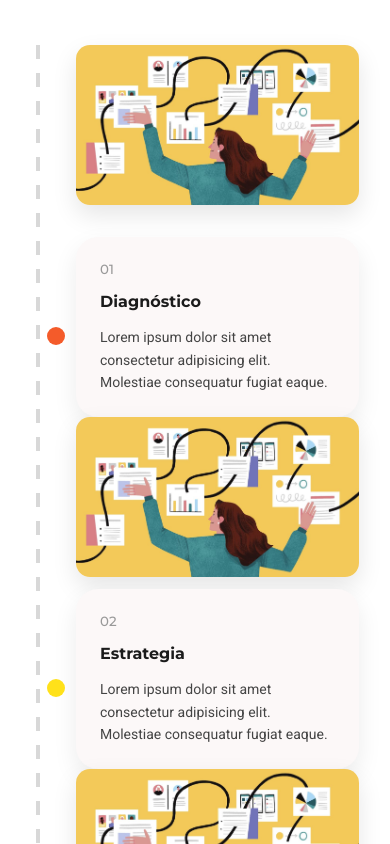
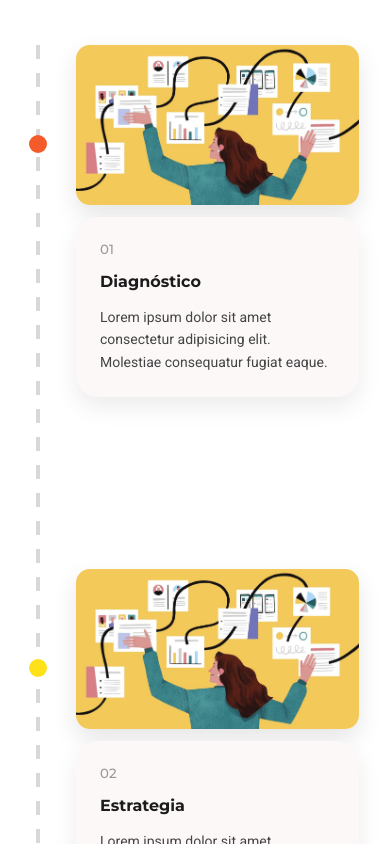
Before and after one commit to PRIXMAC/Agenciaxv, a React (Vite) app: page / in a window 390 px wide. Shown: the part 6880-7724 px from the top of the page. Built offline with nearby package versions, Linux system fonts and the light colour scheme.

Commit message:
dot linea vertical actualización

```diff
--- a/src/styles/responsive.css
+++ b/src/styles/responsive.css
@@ -112,7 +112,6 @@
     .timeline-item:nth-child(even) {
         grid-template-areas:
             "image"
-            "dot"
             "card";
         padding-left: 60px;
         gap: 12px;
@@ -126,15 +125,9 @@
     }
 
     .dot {
-        justify-self: start;
-        margin-left: -49px;
-    }
-
-    .dot {
         position: absolute;
         top: 90px;
-        left: 20px;
-        justify-self: start;
+        left: 13px;
     }
 
     .timeline-card {
```
